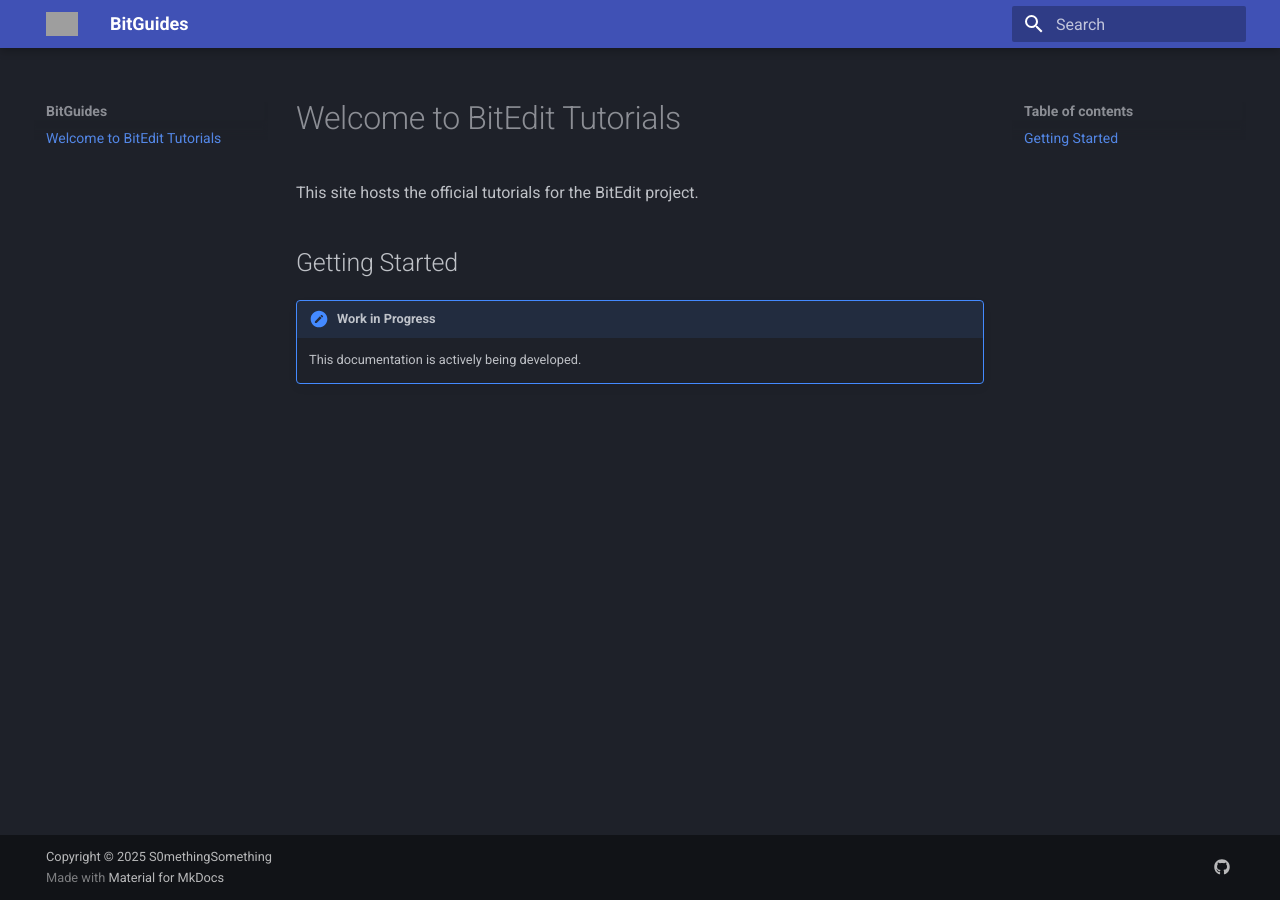
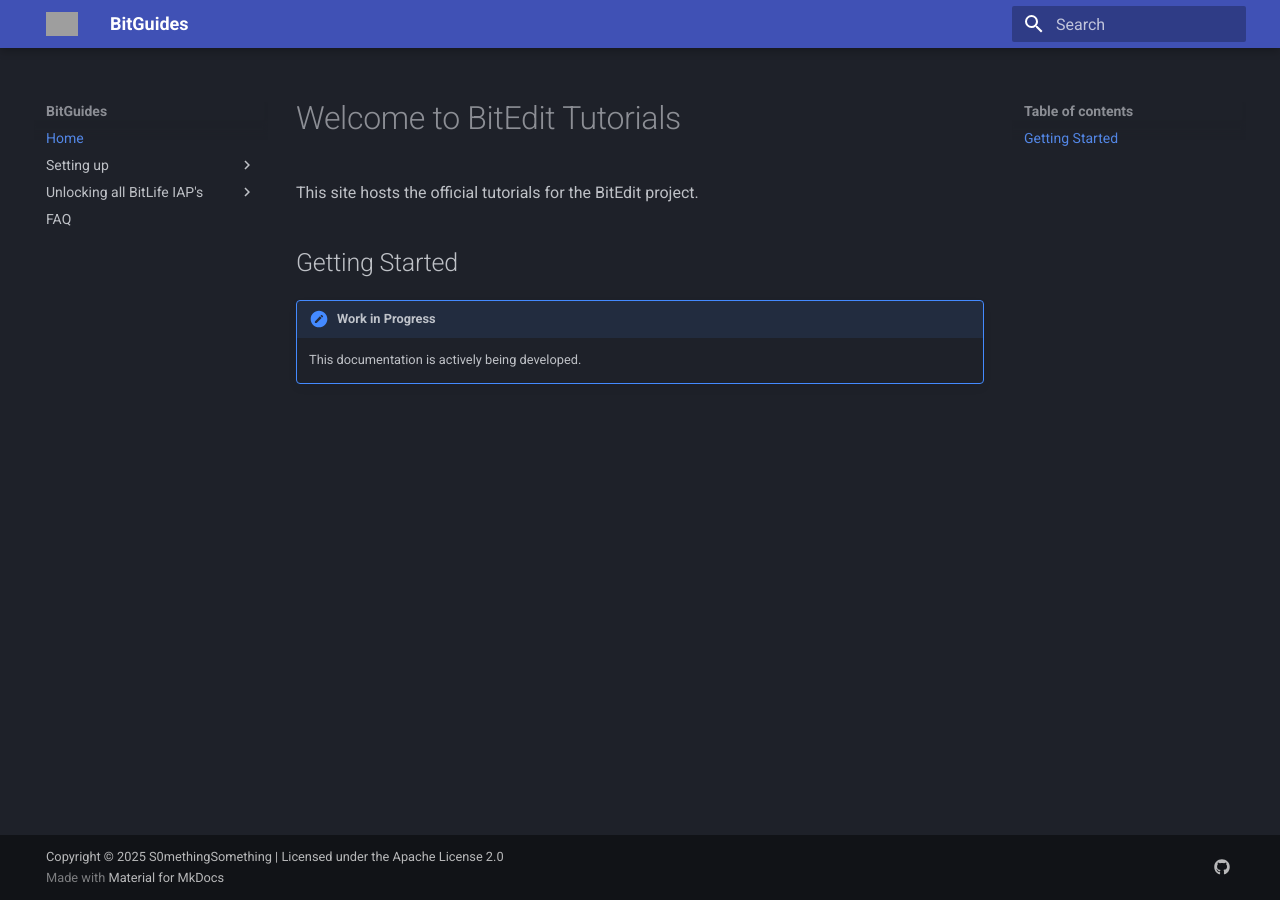
Before and after one commit to S0methingSomething/BitGuides, an MkDocs documentation site: the page built from docs/index.md, in a window 1280 px wide. Built offline with MkDocs 1.6.1 and Material for MkDocs 9.7.7, drawn with Linux system fonts in a browser that asks for light colours; grey boxes are pictures that could not be loaded.

Commit message:
Update mkdocs.yml

```diff
--- a/mkdocs.yml
+++ b/mkdocs.yml
@@ -5,33 +5,31 @@ site_name: BitGuides
 site_author: S0methingSomething
 site_description: Guides for modding BitLife.
 
-# Leave blank if set by the deployment workflow (e.g., GitHub Actions).
+# Leave blank if set by the deployment workflow.
 site_url:
 repo_url:
 
 # -----------------------------------------------------------------------------
-# Navigation
+# Navigation Structure
 # -----------------------------------------------------------------------------
-# Define the navigation structure for a predictable user experience.
-# nav:
-#   - 'Home': 'index.md'
-#   - 'Getting Started':
-#     - 'Introduction': 'getting-started/introduction.md'
-#     - 'Installation': 'getting-started/installation.md'
+nav:
+  - 'Home': 'index.md'
+  - 'Setting up':
+    - 'Requirements': 'setup/requirements.md'
+    - 'Setting up ZArchiver': 'setup/zarchiver.md'
+  - "Unlocking all BitLife IAP's":
+    - 'How to Replace MonetizationVars': 'mod/replacing-monetizationvars.md'
+  - 'FAQ': 'mod/faq.md'
 
 # -----------------------------------------------------------------------------
-# Theme
+# Theme Configuration
 # -----------------------------------------------------------------------------
 theme:
   name: material
   logo: assets/logo.svg
   favicon: assets/favicon.png
-
-  # Enforces a single, permanent dark theme.
   palette:
     scheme: slate
-
-  # Features for a modern, mobile-first documentation site.
   features:
     # Navigation & Header
     - header.autohide
@@ -39,7 +37,6 @@ theme:
     - navigation.indexes
     - navigation.top
     - navigation.tracking
-
     # Content & Search
     - content.code.copy
     - content.code.wrap
@@ -48,12 +45,15 @@ theme:
 # -----------------------------------------------------------------------------
 # Metadata & Extensions
 # -----------------------------------------------------------------------------
-copyright: Copyright © 2025 S0methingSomething
+copyright: Copyright © 2025 S0methingSomething | Licensed under the Apache License 2.0
 
 extra:
   social:
     - icon: fontawesome/brands/github
       link: https://github.com/S0methingSomething
+  # The following keys are automatically updated by the update-links workflow.
+  latest_monetization_url: "https://github.com/S0methingSomething/BitEdit/releases/latest"
+  latest_reddit_post_url: "https://www.reddit.com/r/BitLifeApp/"
 
 markdown_extensions:
   - admonition
```
